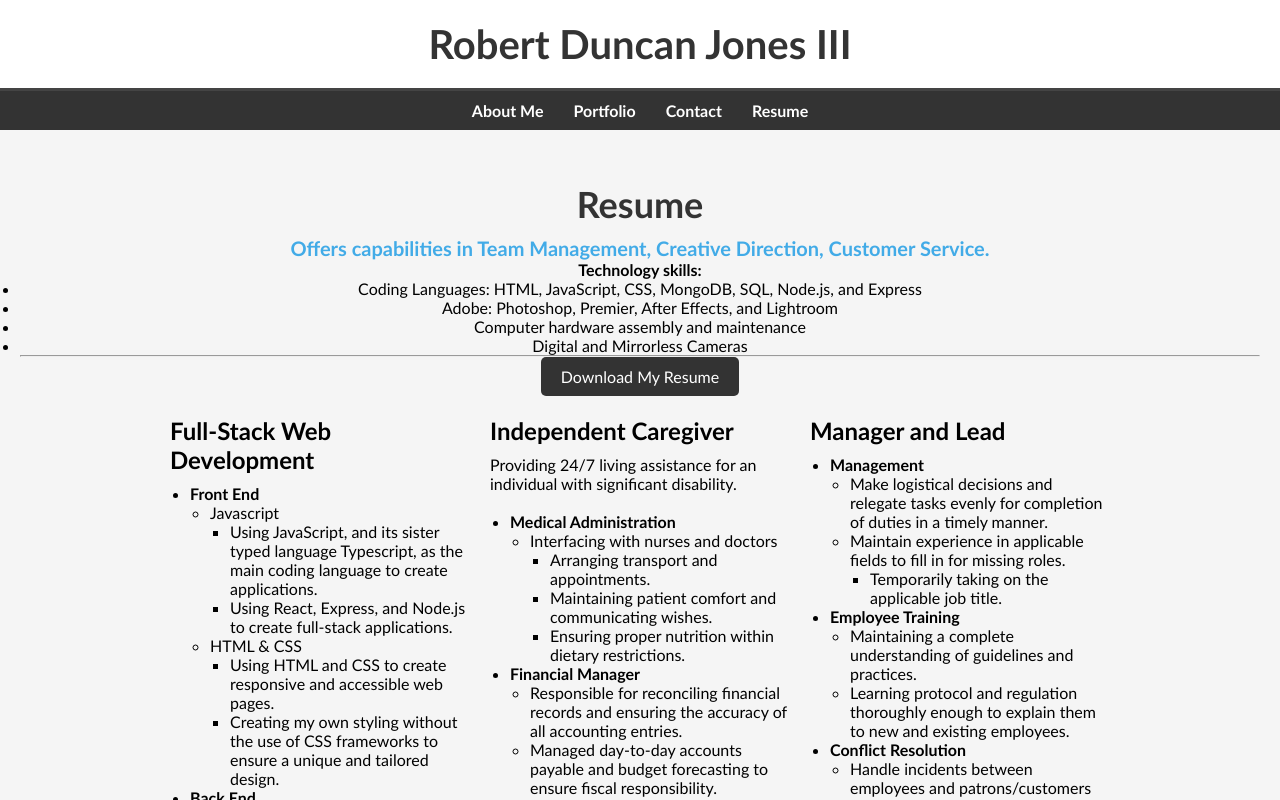
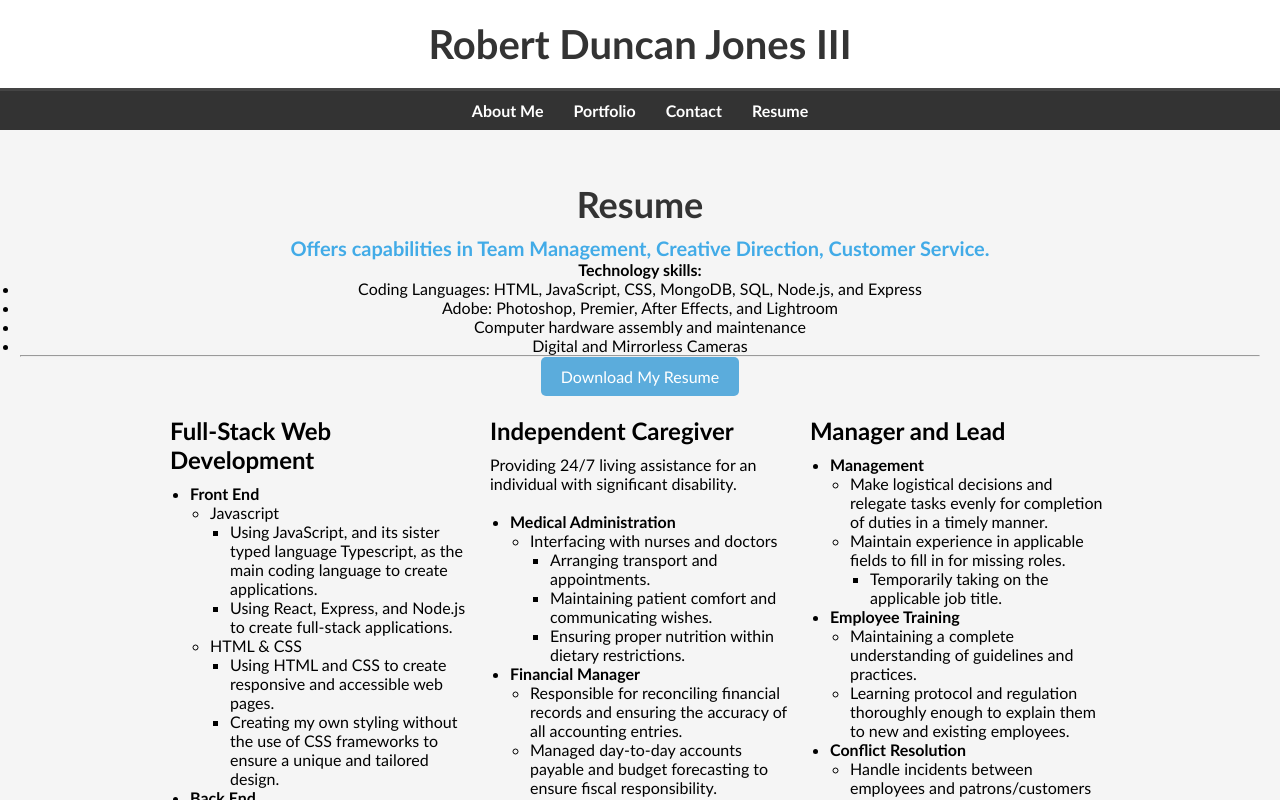
Before and after one commit to CerfSoleil/rdjiii_Portfolio, a React (Vite) app: page /resume in a window 1280 px wide. Shown: the top 800 px of the page. Built offline with nearby package versions, Linux system fonts and the light colour scheme.

Commit message:
resume.css | small color change

```diff
--- a/src/styles/Resume.css
+++ b/src/styles/Resume.css
@@ -13,7 +13,7 @@
     display: inline-block;
     margin-bottom: 20px;
     padding: 10px 20px;
-    background-color: #333;
+    background-color: #5BACDC;
     color: white;
     text-decoration: none;
     border-radius: 5px;
```
